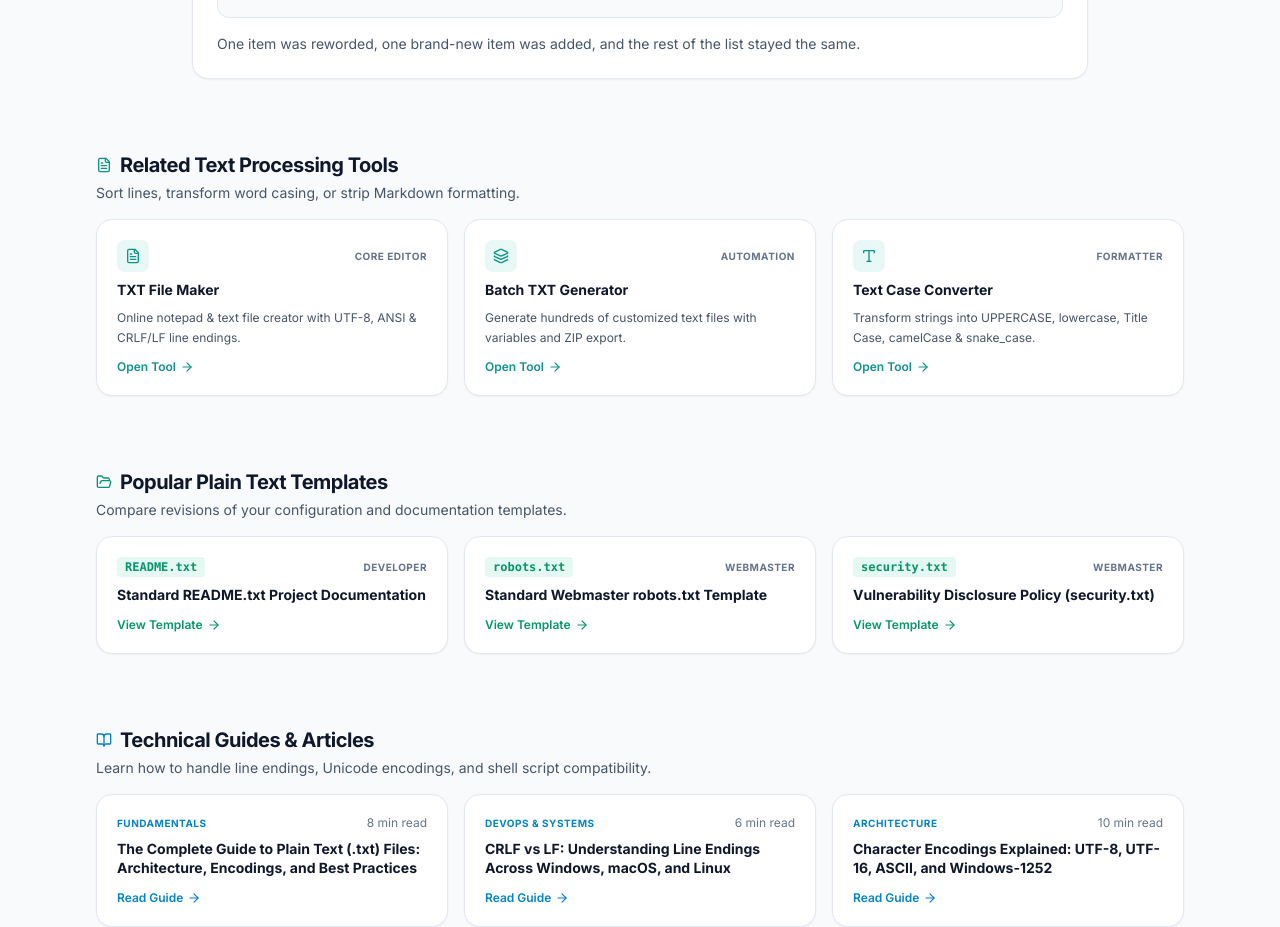
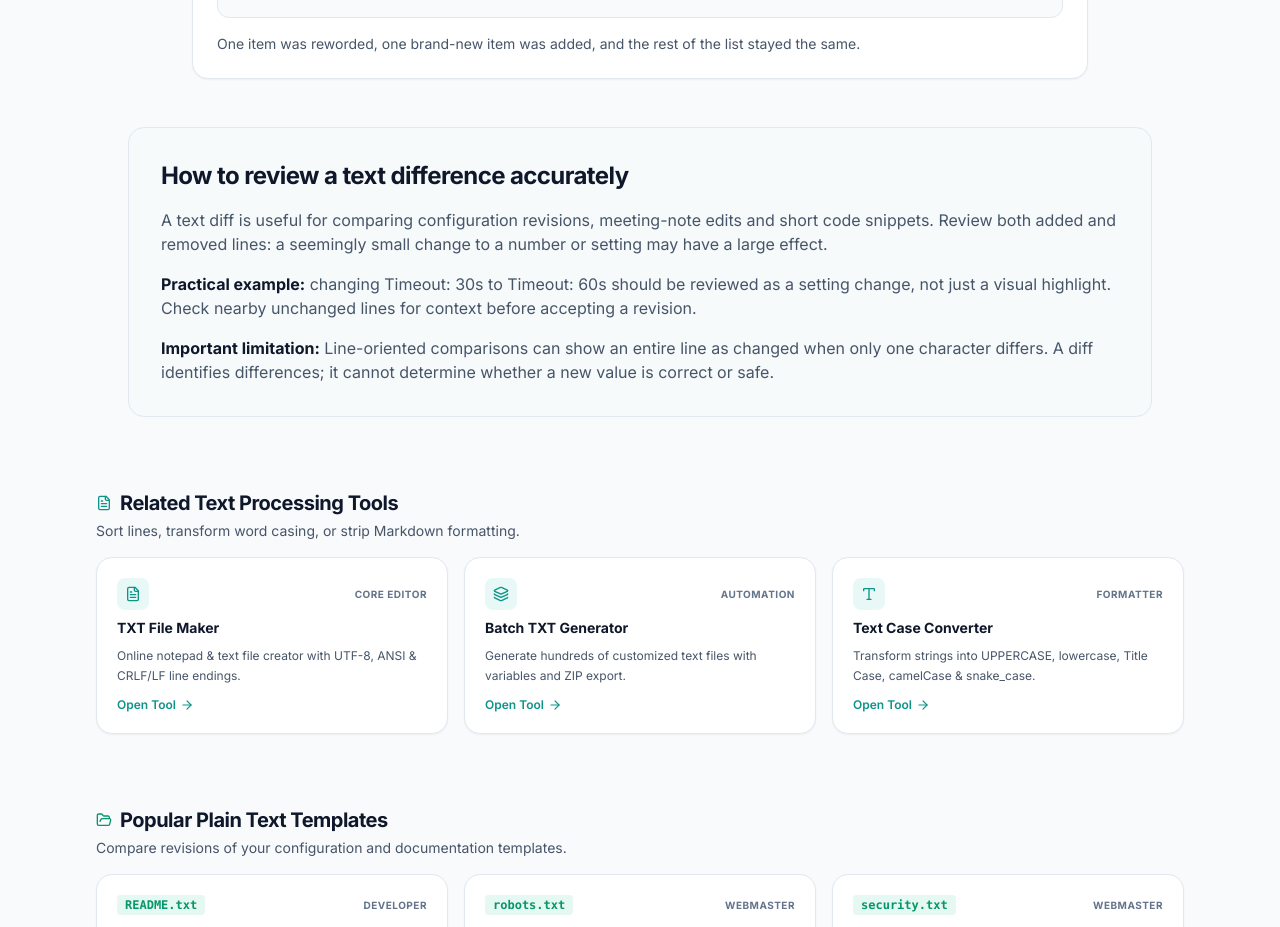
Before and after one commit to ismailattar631-netizen/Txtfilemaker, a Next.js app: page /tools/diff-checker in a window 1280 px wide. Shown: the part 2160-3087 px from the top of the page. Built offline with nearby package versions, Linux system fonts and the light colour scheme.

Commit message:
content: add actionable guidance and limitations to diff-checker

```diff
--- a/src/app/tools/diff-checker/page.tsx
+++ b/src/app/tools/diff-checker/page.tsx
@@ -288,6 +288,18 @@ Region: us-east-1`);
         </div>
       </section>
 
+      {/* Task-specific editorial guidance */}
+      <section aria-labelledby="practical-guidance-diff-checker" className="mx-auto max-w-6xl px-4 sm:px-6 lg:px-8">
+        <div className="rounded-2xl border border-slate-200 bg-slate-50/80 p-6 sm:p-8 dark:border-slate-800 dark:bg-slate-900/50">
+          <h2 id="practical-guidance-diff-checker" className="text-xl sm:text-2xl font-bold tracking-tight text-slate-900 dark:text-white">How to review a text difference accurately</h2>
+          <div className="mt-4 space-y-4 text-sm sm:text-base leading-7 text-slate-600 dark:text-slate-300">
+            <p>A text diff is useful for comparing configuration revisions, meeting-note edits and short code snippets. Review both added and removed lines: a seemingly small change to a number or setting may have a large effect.</p>
+            <p><strong className="text-slate-900 dark:text-white">Practical example:</strong> changing Timeout: 30s to Timeout: 60s should be reviewed as a setting change, not just a visual highlight. Check nearby unchanged lines for context before accepting a revision.</p>
+            <p><strong className="text-slate-900 dark:text-white">Important limitation:</strong> Line-oriented comparisons can show an entire line as changed when only one character differs. A diff identifies differences; it cannot determine whether a new value is correct or safe.</p>
+          </div>
+        </div>
+      </section>
+
       {/* Internal Linking: Related Tools */}
       <RelatedToolsSection
         title="Related Text Processing Tools"
```
